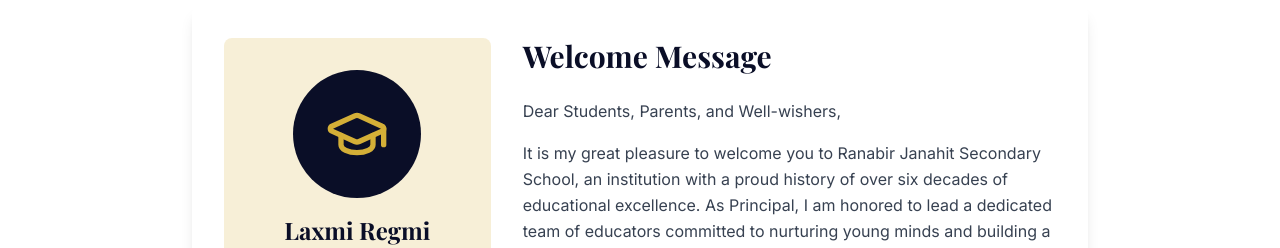
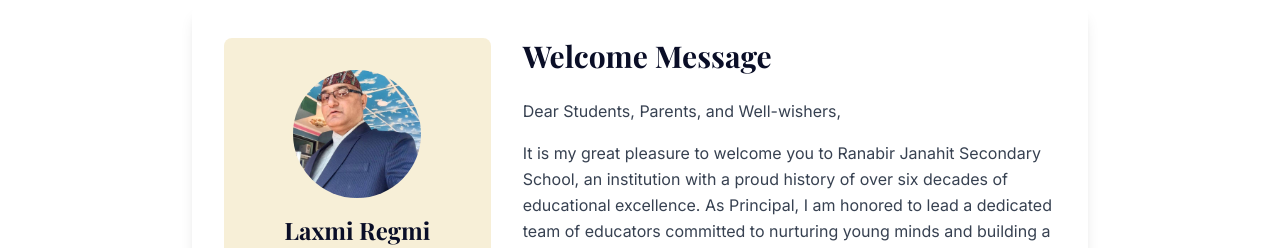
Before and after one commit to Adservx/school-project-demo, a Next.js app: page /about/principal in a window 1280 px wide. Shown: the part 342-590 px from the top of the page. Built offline with nearby package versions, Linux system fonts and the light colour scheme; no server answers; a web font is replaced by a local one.

Commit message:
principal pic

```diff
--- a/src/app/about/principal/page.tsx
+++ b/src/app/about/principal/page.tsx
@@ -1,5 +1,6 @@
 import { PageLayout } from "@/components/layout/page-layout";
-import { Mail, Phone, Award, GraduationCap } from "lucide-react";
+import { Mail, Phone, Award } from "lucide-react";
+import Image from "next/image";
 
 export default function PrincipalPage() {
   return (
@@ -13,8 +14,14 @@
           <div className="flex flex-col md:flex-row gap-8">
             <div className="md:w-1/3">
               <div className="bg-apex-gold/20 rounded-lg p-8 text-center">
-                <div className="w-32 h-32 bg-apex-midnight rounded-full mx-auto mb-4 flex items-center justify-center">
-                  <GraduationCap className="h-16 w-16 text-apex-gold" />
+                <div className="w-32 h-32 rounded-full mx-auto mb-4 overflow-hidden">
+                  <Image
+                    src="/princpic.jpg"
+                    alt="Laxmi Regmi - Principal"
+                    width={128}
+                    height={128}
+                    className="w-full h-full object-cover"
+                  />
                 </div>
                 <h3 className="font-display text-2xl font-bold text-apex-midnight mb-2">Laxmi Regmi</h3>
                 <p className="text-apex-midnight/70 font-semibold mb-4">Principal</p>
```
Also changed, not shown: public/princpic.jpg (added).
